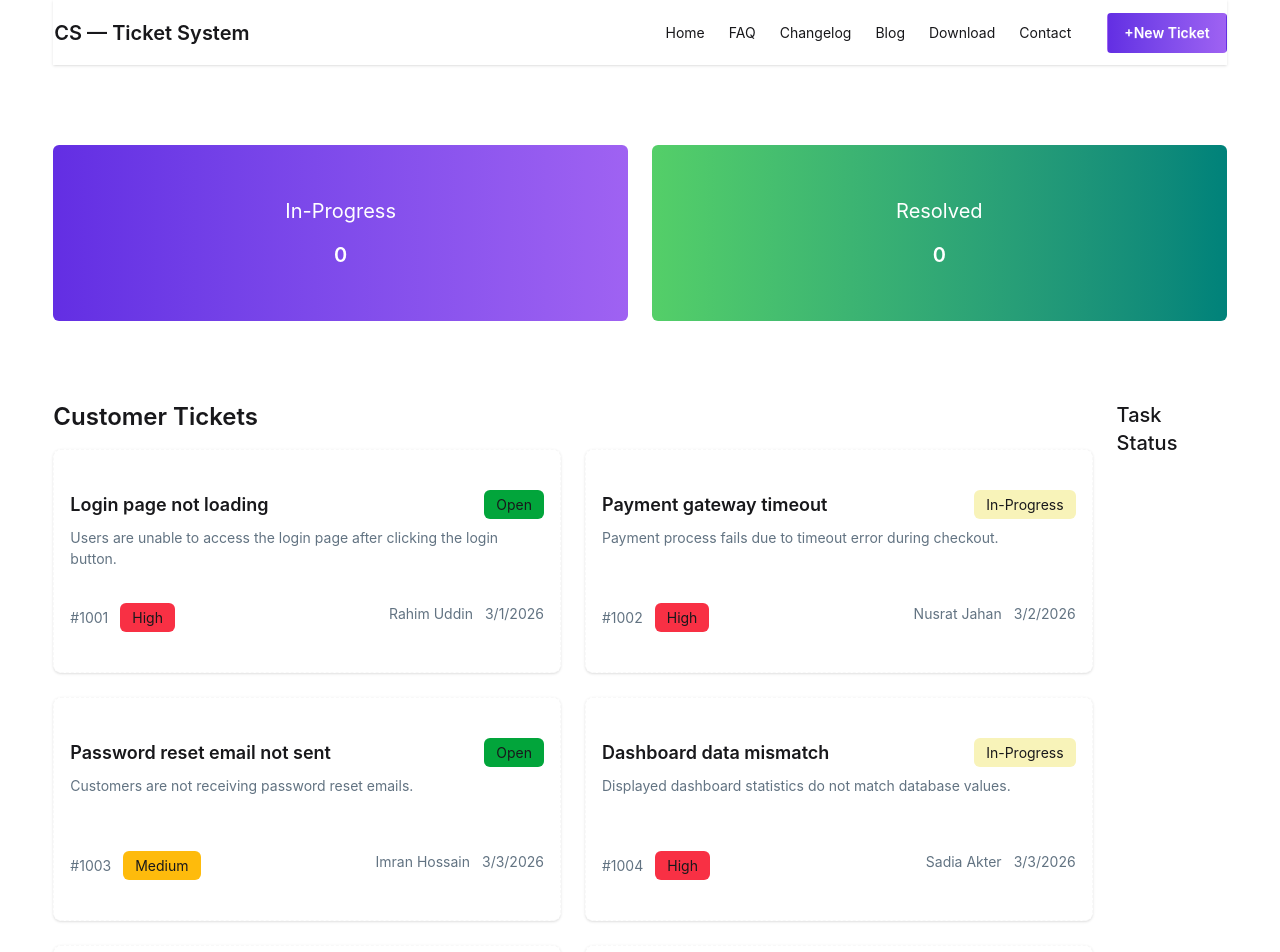
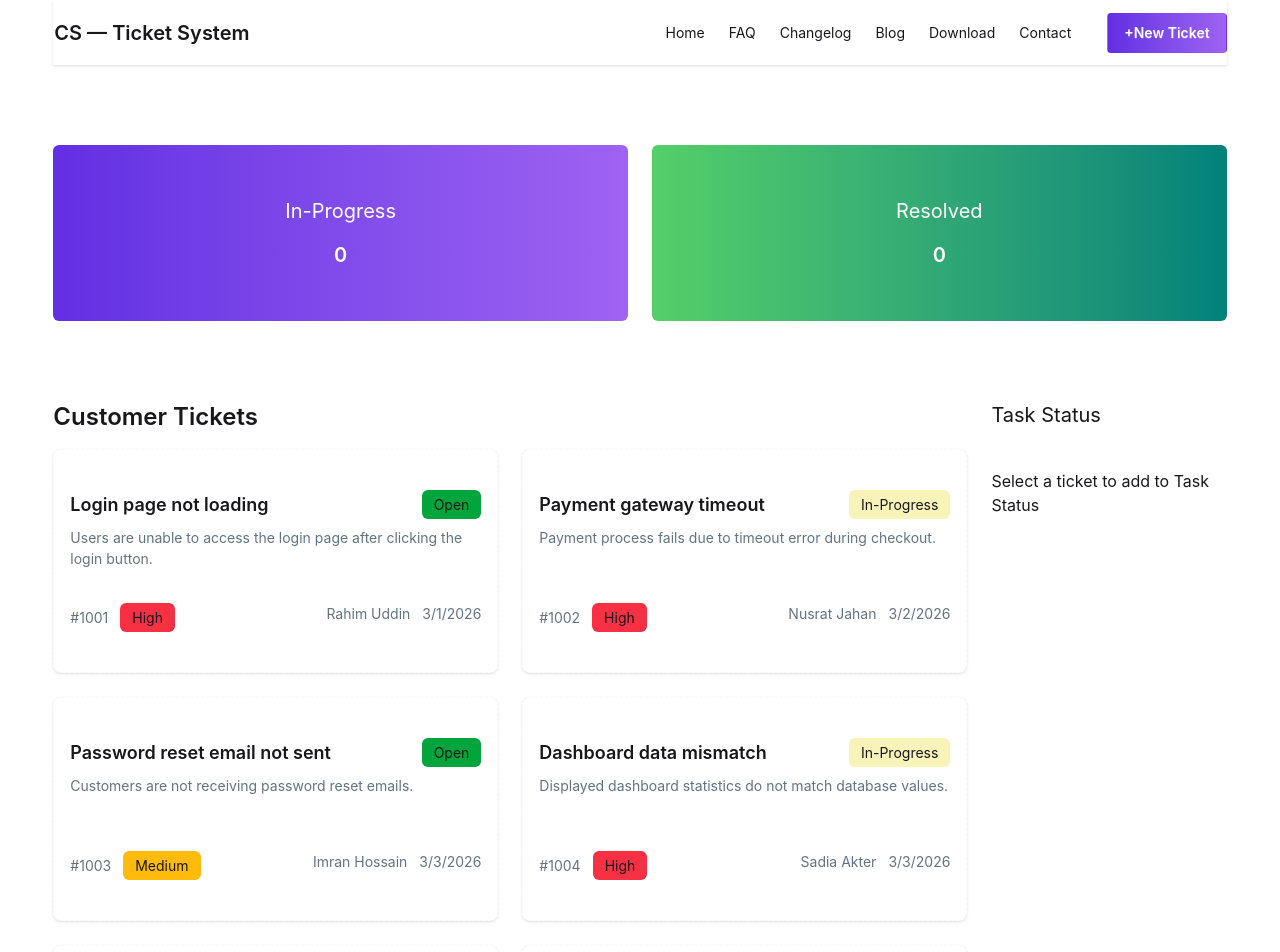
Before and after one commit to Mohibbullah2025/customer-support-zone, a React (Vite) app: page / in a window 1280 px wide. Shown: the top 952 px of the page. Built offline with nearby package versions, Linux system fonts and the light colour scheme.

Commit message:
complete task status

```diff
--- a/src/assets/TaskStatus/TaskStatus.jsx
+++ b/src/assets/TaskStatus/TaskStatus.jsx
@@ -1,9 +1,22 @@
 
 const TaskStatus = ({selectedIssue}) => {
   console.log(selectedIssue)
-  return (
-    <div className="mt-20">
-      <h1 className="text-xl font-medium">Task Status</h1>
+
+  if(!selectedIssue){
+    return(
+      <div>
+        <h2 className="mt-20 text-xl mb-10">Task Status</h2>
+        <p>Select a ticket to add to Task Status</p>
+        </div>
+    )
+  }
+  return(
+    <div>
+      <h2 className="mt-20 text-xl mb-10">Task Status</h2>
+      <div>
+        <h3 className="font-semibold">{selectedIssue.title}</h3>
+        <button className="btn btn-success w-full mt-4">Complete</button>
+      </div>
     </div>
   )
 };
```
